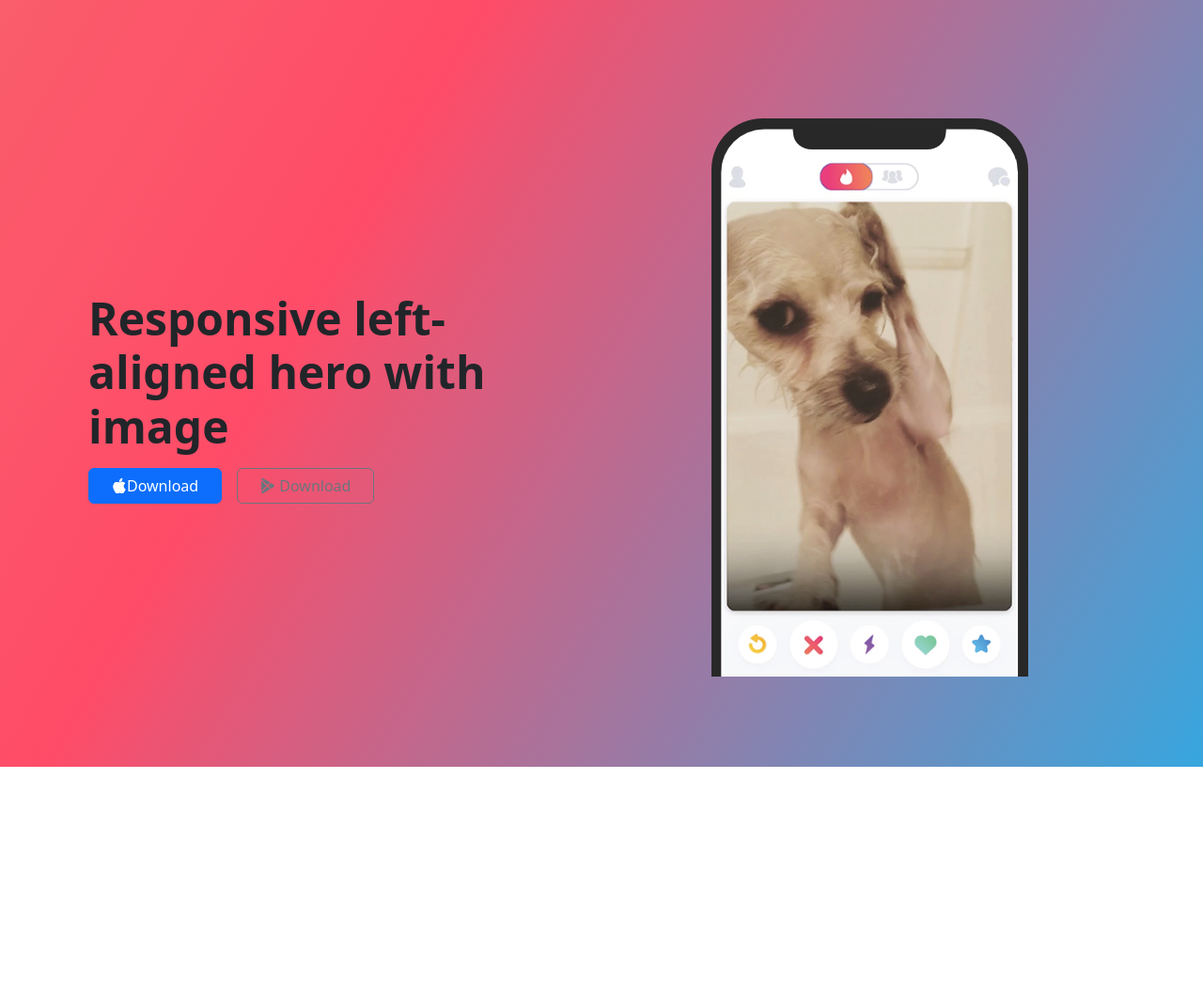
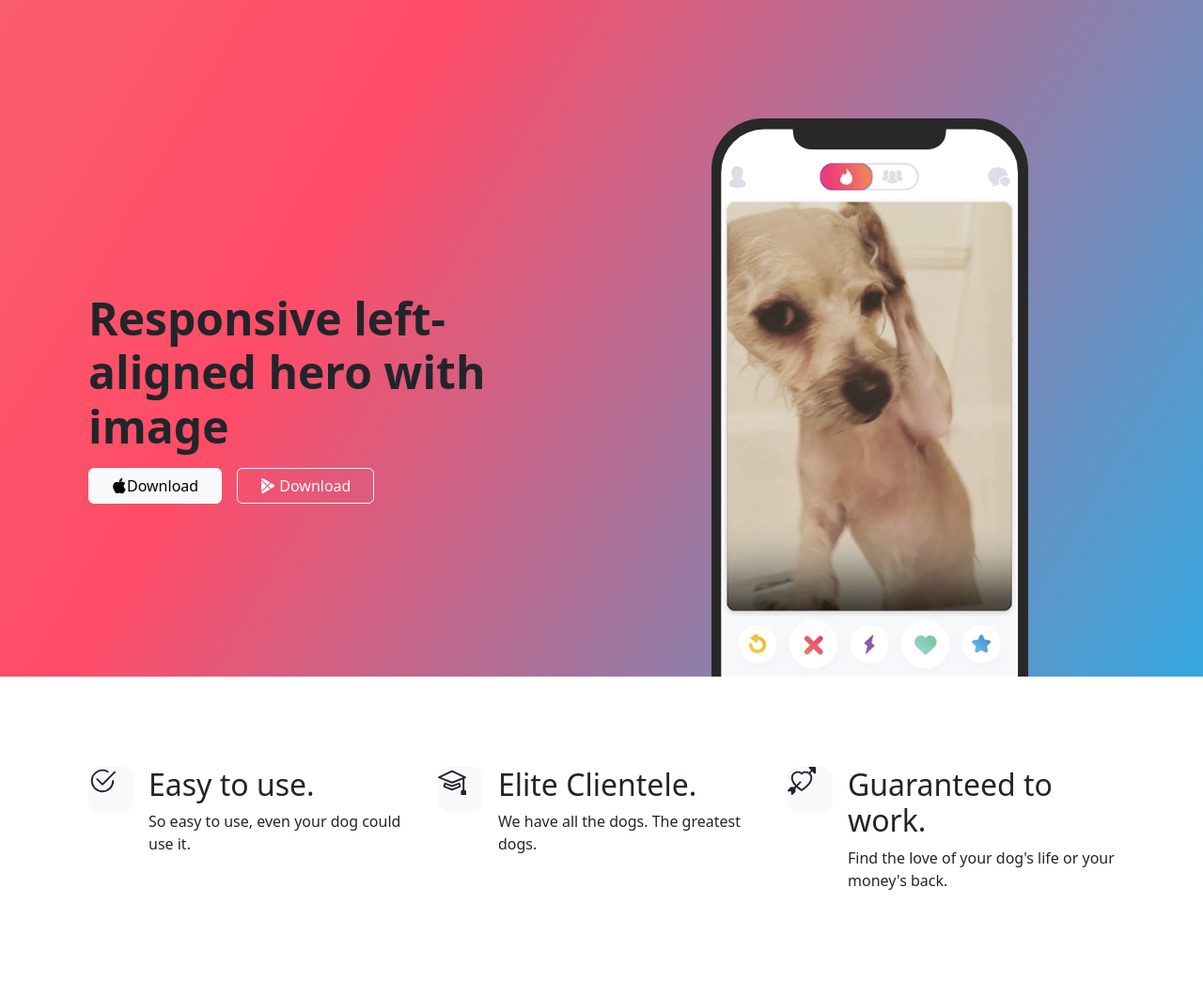
Before and after one commit to AdamAzuddin/TinDog-Project, a plain HTML site: page index.html in a window 1280 px wide. Shown: the whole page at 94% size. Before the commit the page ends 816 px from the top, so only its background shows below. Drawn offline with nearby package versions, Linux system fonts and the light colour scheme.

Commit message:
added features section

```diff
--- a/index.html
+++ b/index.html
@@ -21,8 +21,8 @@
   <body>
     <!-- Title -->
     <section id="title" class="gradient-background">
-      <div class="container col-xxl-8 px-4 py-5">
-        <div class="row flex-lg-row-reverse align-items-center g-5 py-5">
+      <div class="container col-xxl-8 px-4 pt-5">
+        <div class="row flex-lg-row-reverse align-items-center g-5 pt-5">
           <div class="col-10 col-sm-8 col-lg-6">
             <img
               src="./images/iphone.png"
@@ -43,7 +43,7 @@
             <div
               class="lc-block d-grid gap-2 d-md-flex justify-content-md-start"
             >
-              <a class="btn btn-primary px-4 me-md-2" href="#" role="button"
+              <a class="btn btn-light px-4 me-md-2" href="#" role="button"
                 ><svg
                   xmlns="http://www.w3.org/2000/svg"
                   width="16"
@@ -51,6 +51,7 @@
                   fill="currentColor"
                   class="bi bi-apple mb-1"
                   viewBox="0 0 16 16"
+                  style="color: black"
                 >
                   <path
                     d="M11.182.008C11.148-.03 9.923.023 8.857 1.18c-1.066 1.156-.902 2.482-.878 2.516.024.034 1.52.087 2.475-1.258.955-1.345.762-2.391.728-2.43Zm3.314 11.733c-.048-.096-2.325-1.234-2.113-3.422.212-2.189 1.675-2.789 1.698-2.854.023-.065-.597-.79-1.254-1.157a3.692 3.692 0 0 0-1.563-.434c-.108-.003-.483-.095-1.254.116-.508.139-1.653.589-1.968.607-.316.018-1.256-.522-2.267-.665-.647-.125-1.333.131-1.824.328-.49.196-1.422.754-2.074 2.237-.652 1.482-.311 3.83-.067 4.56.244.729.625 1.924 1.273 2.796.576.984 1.34 1.667 1.659 1.899.319.232 1.219.386 1.843.067.502-.308 1.408-.485 1.766-.472.357.013 1.061.154 1.782.539.571.197 1.111.115 1.652-.105.541-.221 1.324-1.059 2.238-2.758.347-.79.505-1.217.473-1.282Z"
@@ -60,7 +61,7 @@
                   /></svg
                 >Download</a
               >
-              <a class="btn btn-outline-secondary px-4" href="#" role="button"
+              <a class="btn btn-outline-light px-4" href="#" role="button"
                 ><svg
                   xmlns="http://www.w3.org/2000/svg"
                   width="16"
@@ -81,7 +82,76 @@
       </div>
     </section>
     <!-- Features -->
-    <section id="features"></section>
+    <section id="features">
+      <div class="container px-4 py-5">
+        <div class="row g-4 py-5 row-cols-1 row-cols-lg-3">
+          <div class="col d-flex align-items-start">
+            <div class="icon-square bg-light text-dark flex-shrink-0 me-3">
+              <svg
+                xmlns="http://www.w3.org/2000/svg"
+                height="30"
+                fill="currentColor"
+                class="bi bi-check2-circle"
+                viewBox="0 0 16 16"
+              >
+                <path
+                  d="M2.5 8a5.5 5.5 0 0 1 8.25-4.764.5.5 0 0 0 .5-.866A6.5 6.5 0 1 0 14.5 8a.5.5 0 0 0-1 0 5.5 5.5 0 1 1-11 0z"
+                />
+                <path
+                  d="M15.354 3.354a.5.5 0 0 0-.708-.708L8 9.293 5.354 6.646a.5.5 0 1 0-.708.708l3 3a.5.5 0 0 0 .708 0l7-7z"
+                />
+              </svg>
+            </div>
+            <div>
+              <h2>Easy to use.</h2>
+              <p>So easy to use, even your dog could use it.</p>
+            </div>
+          </div>
+          <div class="col d-flex align-items-start">
+            <div class="icon-square bg-light text-dark flex-shrink-0 me-3">
+              <svg
+                xmlns="http://www.w3.org/2000/svg"
+                height="30"
+                fill="currentColor"
+                class="bi bi-mortarboard"
+                viewBox="0 0 16 16"
+              >
+                <path
+                  d="M8.211 2.047a.5.5 0 0 0-.422 0l-7.5 3.5a.5.5 0 0 0 .025.917l7.5 3a.5.5 0 0 0 .372 0L14 7.14V13a1 1 0 0 0-1 1v2h3v-2a1 1 0 0 0-1-1V6.739l.686-.275a.5.5 0 0 0 .025-.917l-7.5-3.5ZM8 8.46 1.758 5.965 8 3.052l6.242 2.913L8 8.46Z"
+                />
+                <path
+                  d="M4.176 9.032a.5.5 0 0 0-.656.327l-.5 1.7a.5.5 0 0 0 .294.605l4.5 1.8a.5.5 0 0 0 .372 0l4.5-1.8a.5.5 0 0 0 .294-.605l-.5-1.7a.5.5 0 0 0-.656-.327L8 10.466 4.176 9.032Zm-.068 1.873.22-.748 3.496 1.311a.5.5 0 0 0 .352 0l3.496-1.311.22.748L8 12.46l-3.892-1.556Z"
+                />
+              </svg>
+            </div>
+            <div>
+              <h2>Elite Clientele.</h2>
+              <p>We have all the dogs. The greatest dogs.</p>
+            </div>
+          </div>
+          <div class="col d-flex align-items-start">
+            <div class="icon-square bg-light text-dark flex-shrink-0 me-3">
+              <svg
+                xmlns="http://www.w3.org/2000/svg"
+                height="30"
+                fill="currentColor"
+                class="bi bi-arrow-through-heart"
+                viewBox="0 0 16 16"
+              >
+                <path
+                  fill-rule="evenodd"
+                  d="M2.854 15.854A.5.5 0 0 1 2 15.5V14H.5a.5.5 0 0 1-.354-.854l1.5-1.5A.5.5 0 0 1 2 11.5h1.793l.53-.53c-.771-.802-1.328-1.58-1.704-2.32-.798-1.575-.775-2.996-.213-4.092C3.426 2.565 6.18 1.809 8 3.233c1.25-.98 2.944-.928 4.212-.152L13.292 2 12.147.854A.5.5 0 0 1 12.5 0h3a.5.5 0 0 1 .5.5v3a.5.5 0 0 1-.854.354L14 2.707l-1.006 1.006c.236.248.44.531.6.845.562 1.096.585 2.517-.213 4.092-.793 1.563-2.395 3.288-5.105 5.08L8 13.912l-.276-.182a21.86 21.86 0 0 1-2.685-2.062l-.539.54V14a.5.5 0 0 1-.146.354l-1.5 1.5Zm2.893-4.894A20.419 20.419 0 0 0 8 12.71c2.456-1.666 3.827-3.207 4.489-4.512.679-1.34.607-2.42.215-3.185-.817-1.595-3.087-2.054-4.346-.761L8 4.62l-.358-.368c-1.259-1.293-3.53-.834-4.346.761-.392.766-.464 1.845.215 3.185.323.636.815 1.33 1.519 2.065l1.866-1.867a.5.5 0 1 1 .708.708L5.747 10.96Z"
+                />
+              </svg>
+            </div>
+            <div>
+              <h2>Guaranteed to work.</h2>
+              <p>Find the love of your dog's life or your money's back.</p>
+            </div>
+          </div>
+        </div>
+      </div>
+    </section>
     <!-- Testimonial -->
     <section id="testimonial"></section>
     <!-- Pricing -->
```
